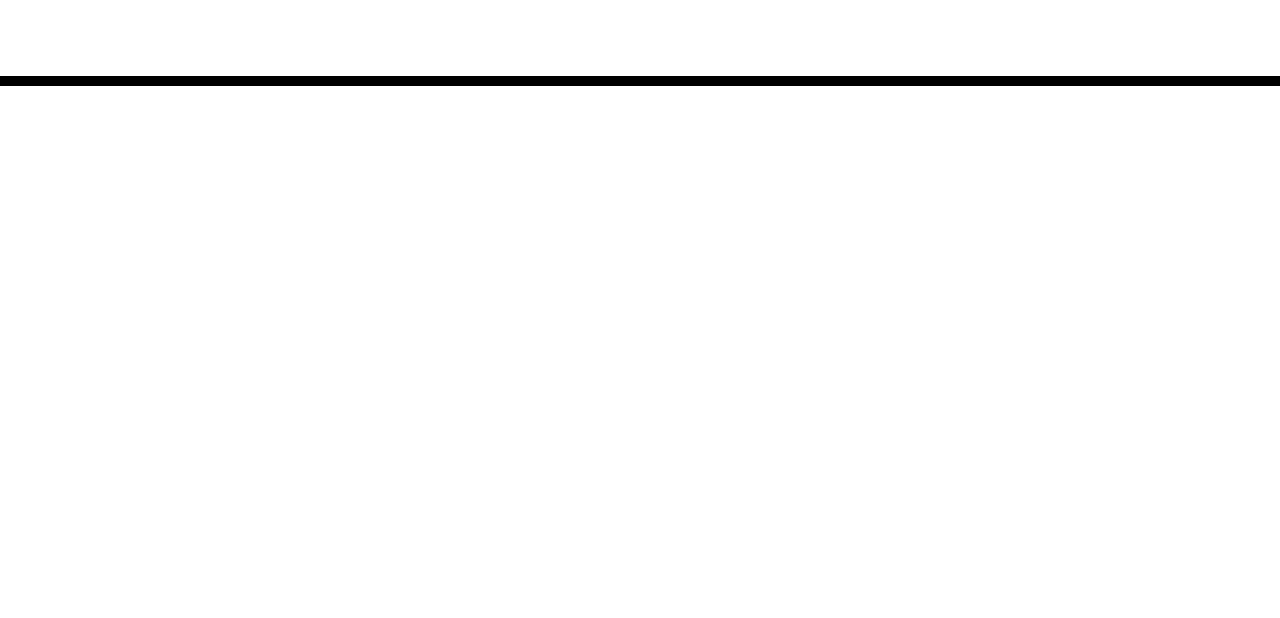
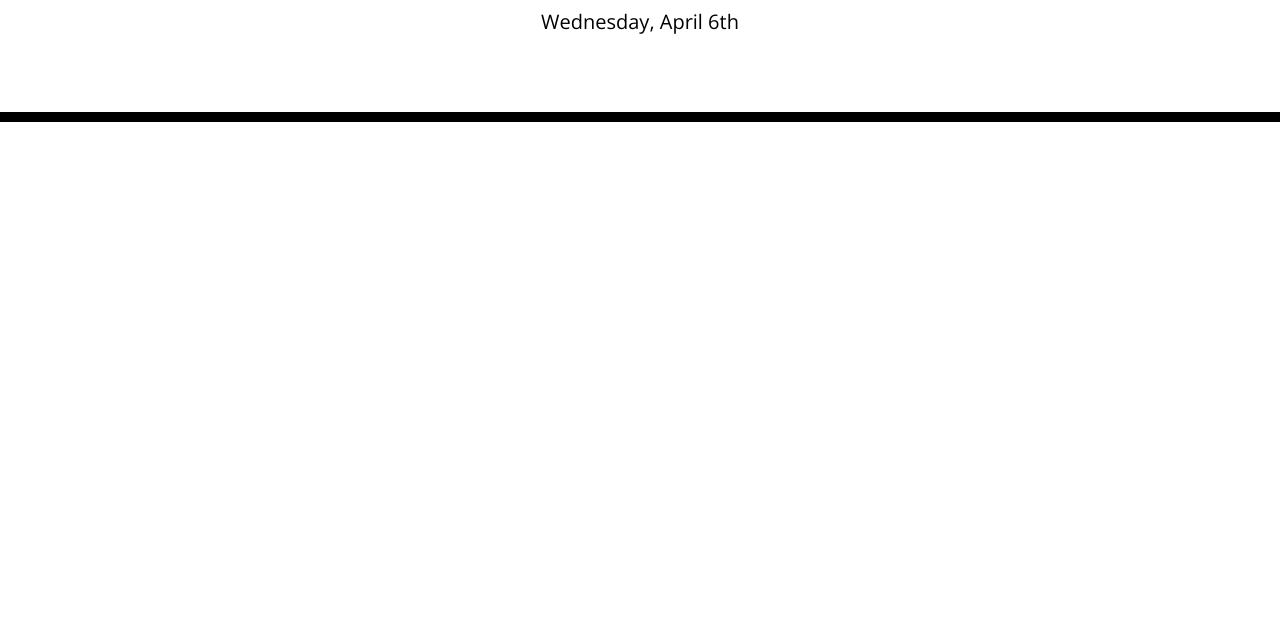
Before and after one commit to coderbennett/Workday-Scheduler, a website: page index.html in a window 1280 px wide. Shown: the part 182-800 px from the top of the page. Drawn offline with nearby package versions, Linux system fonts and the light colour scheme.

Commit message:
add moment.js files, add currentday to top of page

```diff
--- /dev/null
+++ b/assets/script.js
@@ -0,0 +1,10 @@
+// i will need to make a p tag or header tag for today's date with moment.js
+
+// create timeblocks for 9am-5pm probably with a for loop and array this will need to use bootstrap to create 1-width columns for the time, 10-width column for the details section and 1-width column for the save button
+
+//
+moment().format();
+
+var currentDayEl = $("#currentDay");
+var currentDay = moment().format('dddd, MMMM Do');
+currentDayEl.html(currentDay);
--- a/index.html
+++ b/index.html
@@ -18,7 +18,7 @@
       href="https://fonts.googleapis.com/css?family=Open+Sans&display=swap"
       rel="stylesheet"
     />
-    <link rel="stylesheet" href="style.css" />
+    <link rel="stylesheet" href="./assets/style.css" />
     <title>Work Day Scheduler</title>
   </head>
 
@@ -34,5 +34,7 @@
 
     <script src="https://cdnjs.cloudflare.com/ajax/libs/jquery/3.2.1/jquery.min.js"></script>
     <script src="https://cdnjs.cloudflare.com/ajax/libs/moment.js/2.24.0/moment.min.js"></script>
+    <script src="./node_modules/moment/moment.js"></script>
+    <script src="./assets/script.js"></script>
   </body>
 </html>
--- /dev/null
+++ b/package.json
@@ -0,0 +1,5 @@
+{
+  "dependencies": {
+    "moment": "^2.29.2"
+  }
+}
```
Also changed, not shown: assets/style.css (renamed from style.css), 1 other file.
